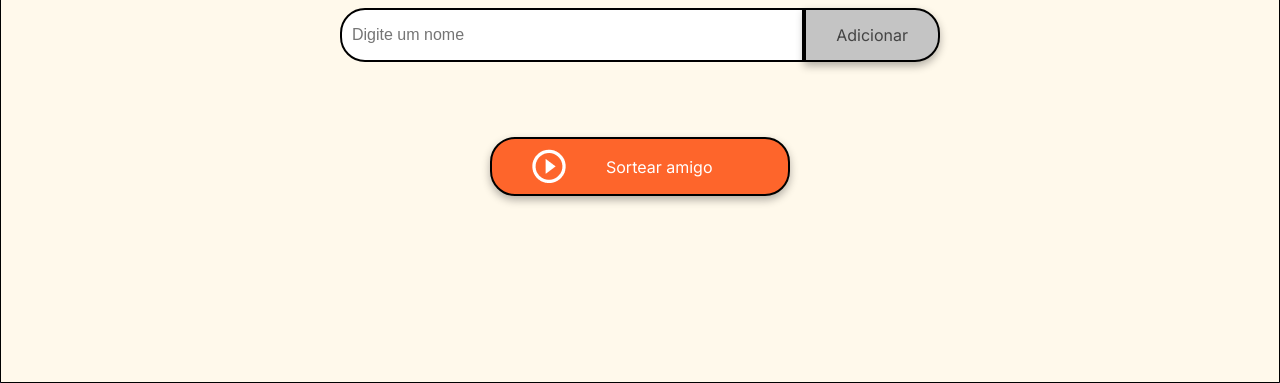
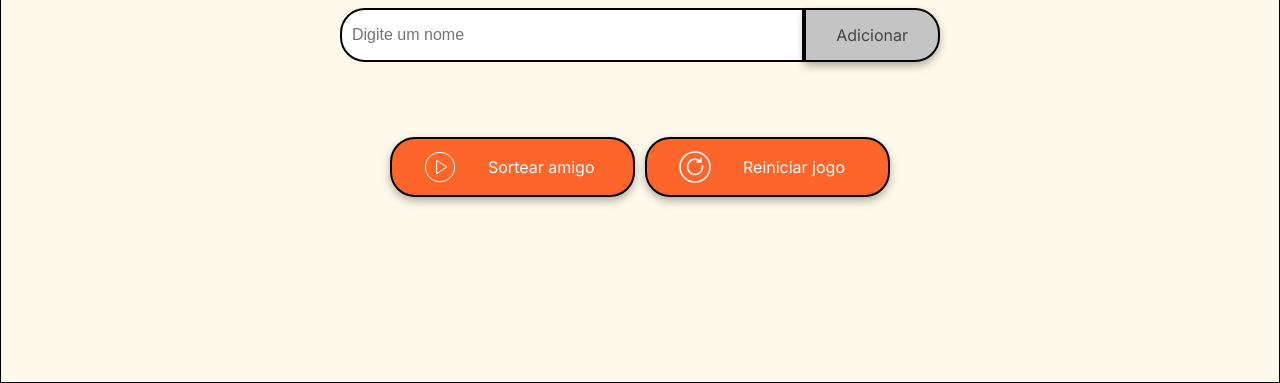
Before and after one commit to andrevizeu/projeto-amigo-secreto, a plain HTML site: page index.html in a window 1280 px wide. Shown: the part 417-800 px from the top of the page. Drawn offline with Linux system fonts and the light colour scheme.

Commit message:
Criar botão reiniciar jogo

```diff
--- a/app.js
+++ b/app.js
@@ -37,10 +37,16 @@ function sortearAmigo(){
     let amigoSorteado = listaAmigos[indiceAleatorio];
 
     let resultado = document.getElementById('resultado');
-    resultado.innerHTML = `<li>${amigoSorteado}</li>`;
+    resultado.innerHTML = 'Amigo Sorteado: ' + `<li>${amigoSorteado}</li>`;
 }
 
 function limparCampo() {
     entradaNome = document.getElementById('amigo');
     entradaNome.value = "";
 }
+
+function reiniciarJogo() {
+    listaAmigos = [];
+    document.getElementById('listaAmigos').innerHTML = "";
+    document.getElementById('resultado').innerHTML = "";
+}
--- a/index.html
+++ b/index.html
@@ -29,8 +29,12 @@
 
             <div class="button-container">
                 <button class="button-draw" onclick="sortearAmigo()" aria-label="Sortear amigo secreto">
-                    <img src="assets/play_circle_outline.png" alt="Ícone para sortear">
+                    <img src="assets/play.svg" alt="Ícone para sortear">
                     Sortear amigo
+                </button>
+                <button class="button-draw" onclick="reiniciarJogo()" aria-label="Reiniciar jogo">
+                    <img src="assets/restart.svg" alt="Ícone de reiniciar">
+                    Reiniciar jogo
                 </button>
             </div>
         </section>
--- a/style.css
+++ b/style.css
@@ -88,7 +88,9 @@ body {
 }
 
 .button-container {
-    width: 300px;
+    display: flex;
+    gap: 10px;
+    width: 500px;
     justify-content: center;
 }
 
@@ -147,14 +149,14 @@ ul {
     display: flex;
     align-items: center;
     width: 100%;
-    padding: 10px 40px;
+    padding: 10px 30px;
     color: var(--color-white);
     background-color: var(--color-button);
     font-size: 16px;
 }
 
 .button-draw img {
-    margin-right: 40px;
+    margin-right: 30px;
 }
 
 .button-draw:hover {
```
Also changed, not shown: assets/play.svg (added), assets/restart.svg (added).
